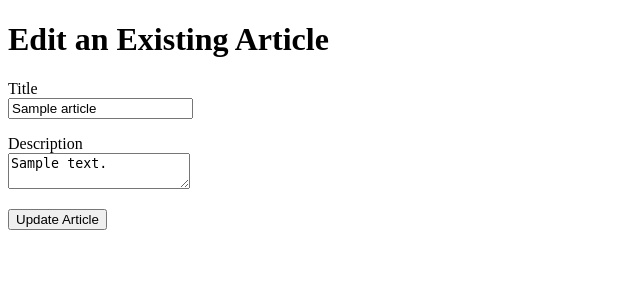
After one commit to JaredJacobs1/alpha-blog, a Rails app: page /articles/1/edit in a window 1280 px wide. The commit adds this page. Shown: the top 300 px of the page, without its empty margins (0-640 px from the left). Run offline with Rails 7, Linux system fonts and the light colour scheme; tables that the repository leaves empty hold one stand-in row (values such as "Sample post"); style sheets or scripts are compiled from the project's sources.

Commit message:
Added Edit and Update to the system

```diff
--- a/app/controllers/articles_controller.rb
+++ b/app/controllers/articles_controller.rb
@@ -1,21 +1,28 @@
 class ArticlesController < ApplicationController
 
-  def show
-    # 'show' has the function of showing errors for the last time someone attempted to
-    # create a new article. In those cases, an @article instance param has been created
-    # and its errors.full_messages is displayed in the view.
-    # BUT, the first time through 'show', there is no @article instance param because
-    # it is the first time though 'articles'. So, we create a happy @article here to
-    # make it available in the view so that no error will occur.
+  def show # show a particular article (see show.html.erb)
     @article = Article.find(params[:id])
   end
 
-  def index
+  def index # show all the articles (see index.html.erb)
     @arts = Article.all
   end
 
-  def new
+  def new # (1) show any errors which may have occurred in previous form submission
+          # (2) make the form available again
+    # 'new.html.erb' has the function of showing errors for the previous time someone
+    # attempted to create a new article in this session (see new.html.erb line 5). When
+    # the user attempted to create an article, an @article instance param was created
+    # and its errors.full_messages is accessible from the @article instance var.
+    # BUT, the first time through this action in this session, there is no @article
+    # instance param because there was no prior attempt to create an article IN THIS
+    # SESSION. So, we create a happy @article here to make it available in the view
+    # and so that no error will occur when we attempt to access it.
     @article = Article.new
+  end
+
+  def edit
+    @article = Article.find(params[:id])
   end
 
   def create
@@ -24,16 +31,28 @@ class ArticlesController < ApplicationController
     #Finally, create a new Article object in the @article instance variable
     @article = Article.new(params.require(:article).permit(:title, :description))
 
-    #save the @article's data to the Articles table. If @article.save worked, then it
-    #returns true. If it failed, false.
+    # save the @article's data to the Articles table. If @article.save worked, then it
+    # returns true and we are redirected to the 'show' action. If it failed, false is
+    # returned and we are redirected to the 'new' action which will display the errors
+    # that occurred and will display the title and description text entries.
     if @article.save
 
       #redirect to the 'show' article action we previously created in this controller, above.
-      redirect_to @article
+      redirect_to @article # show the data stored in the just-saved article
     else
+      # @article.save failed! So, return to the 'new' action to see the errors and try
+      # again.
+      render 'new' # Again, show the form to create an article
+    end
+  end
 
-      #@article.save failed! So, return to the 'new' action
-      render 'new'
+  def update
+    @article = Article.find(params[:id])
+    if @article.update(params.require(:article).permit(:title, :description))
+      flash[:notice] = "Article was successfully updated."
+      redirect_to @article #as in 'create' above, this sends us to the 'show' action
+    else
+      render 'edit'
     end
   end
 
--- /dev/null
+++ b/app/views/articles/edit.html.erb
@@ -0,0 +1,31 @@
+<style> li { color: red; } </style>
+
+<h1>Edit an Existing Article</h1>
+
+<% if @article.errors.any? %>
+  <h2>The following errors prevented the article from being saved</h2>
+  <ul>
+    <% @article.errors.full_messages.each do |msg| %>
+      <li><b><%= msg %></b></li>
+    <% end %>
+  </ul>
+  <br/>
+<% end %>
+
+<%= form_with( model: @article, local: true ) do |f| %>
+
+  <p>
+    <%= f.label :title %><br/>
+    <%= f.text_field :title %>
+  </p>
+
+  <p>
+    <%= f.label :description %><br/>
+    <%= f.text_area :description %>
+  </p>
+
+  <p>
+    <%= f.submit %>
+  </p>
+
+<% end %>
--- a/config/routes.rb
+++ b/config/routes.rb
@@ -4,5 +4,5 @@ Rails.application.routes.draw do
   #Set up a route to the "about" page
   get "about", to: "pages#about"
 
-  resources :articles, only: [:show, :index, :new, :create]
+  resources :articles, only: [:show, :index, :new, :create, :edit, :update]
 end
```
Also changed, not shown: app/views/articles/show.html.erb (+7 -1 lines).
